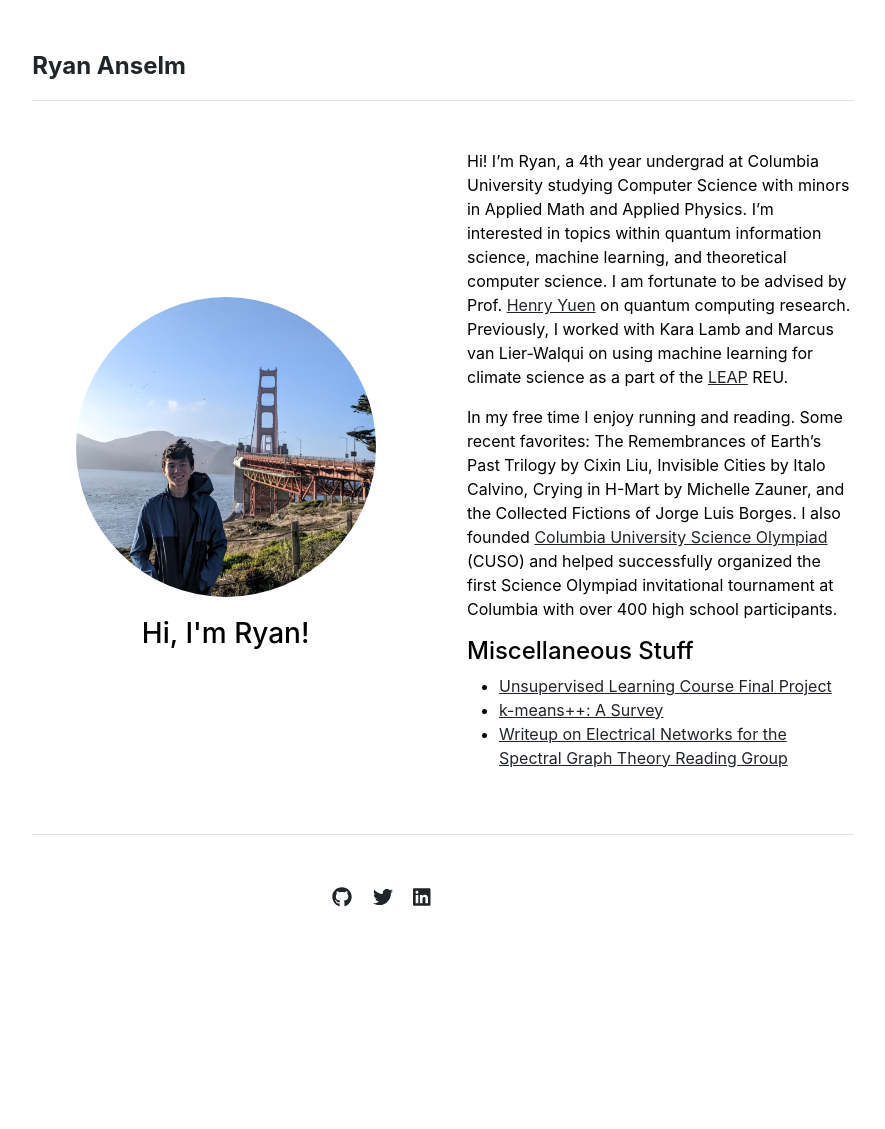
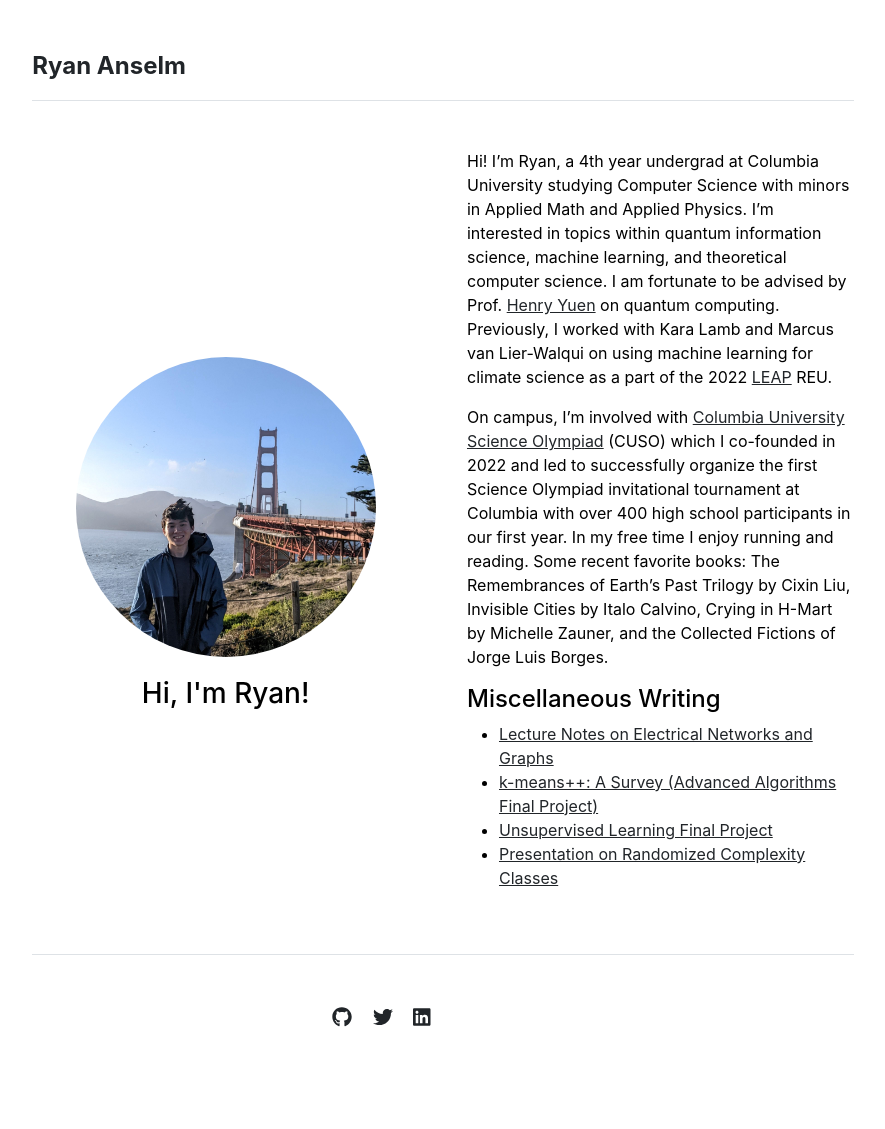
Before and after one commit to ryboselm/ryboselm.github.io, a Jekyll site: the page built from index.md, in a window 1280 px wide. Shown: the whole page, without its empty margins (197-1082 px from the left). Built offline with Jekyll 4.4.1, drawn with Linux system fonts in a browser that asks for light colours; before the commit the page ends 1009 px from its top, so only the background shows below that.

Commit message:
updated homepage with randomized complexity classes presentation

```diff
--- a/index.md
+++ b/index.md
@@ -3,11 +3,12 @@
 title: "Home"
 ---
 
-Hi! I'm Ryan, a 4th year undergrad at Columbia University studying Computer Science with minors in Applied Math and Applied Physics. I'm interested in topics within quantum information science, machine learning, and theoretical computer science. I am fortunate to be advised by Prof. [Henry Yuen](https://henryyuen.net/) on quantum computing research. Previously, I worked with Kara Lamb and Marcus van Lier-Walqui on using machine learning for climate science as a part of the [LEAP](https://leap.columbia.edu/) REU.
+Hi! I'm Ryan, a 4th year undergrad at Columbia University studying Computer Science with minors in Applied Math and Applied Physics. I'm interested in topics within quantum information science, machine learning, and theoretical computer science. I am fortunate to be advised by Prof. [Henry Yuen](https://henryyuen.net/) on quantum computing. Previously, I worked with Kara Lamb and Marcus van Lier-Walqui on using machine learning for climate science as a part of the 2022 [LEAP](https://leap.columbia.edu/) REU.
 
-In my free time I enjoy running and reading. Some recent favorites: The Remembrances of Earth's Past Trilogy by Cixin Liu, Invisible Cities by Italo Calvino, Crying in H-Mart by Michelle Zauner, and the Collected Fictions of Jorge Luis Borges. I also founded [Columbia University Science Olympiad](https://www.columbiascioly.com/) (CUSO) and helped successfully organized the first Science Olympiad invitational tournament at Columbia with over 400 high school participants.
+On campus, I'm involved with [Columbia University Science Olympiad](https://www.columbiascioly.com/) (CUSO) which I co-founded in 2022 and led to successfully organize the first Science Olympiad invitational tournament at Columbia with over 400 high school participants in our first year. In my free time I enjoy running and reading. Some recent favorite books: The Remembrances of Earth's Past Trilogy by Cixin Liu, Invisible Cities by Italo Calvino, Crying in H-Mart by Michelle Zauner, and the Collected Fictions of Jorge Luis Borges.
 
-#### Miscellaneous Stuff
-* [Unsupervised Learning Course Final Project](assets/Unsupervised_Learning_Final_Report.pdf)
-* [k-means++: A Survey](assets/k_means++_A_Survey.pdf)
-* [Writeup on Electrical Networks for the Spectral Graph Theory Reading Group](assets/Electrical%20Networks%20and%20Graphs.pdf)
+#### Miscellaneous Writing
+* [Lecture Notes on Electrical Networks and Graphs](assets/Electrical%20Networks%20and%20Graphs.pdf)
+* [k-means++: A Survey (Advanced Algorithms Final Project)](assets/k_means++_A_Survey.pdf)
+* [Unsupervised Learning Final Project](assets/Unsupervised_Learning_Final_Report.pdf)
+* [Presentation on Randomized Complexity Classes](assets/Complexity_of_Randomization.pdf)
```
Also changed, not shown: 1 other file.
